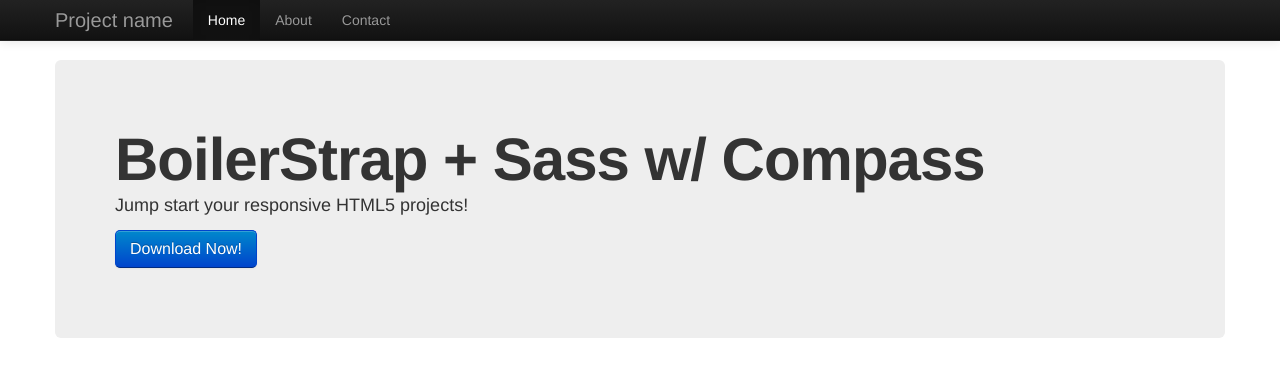
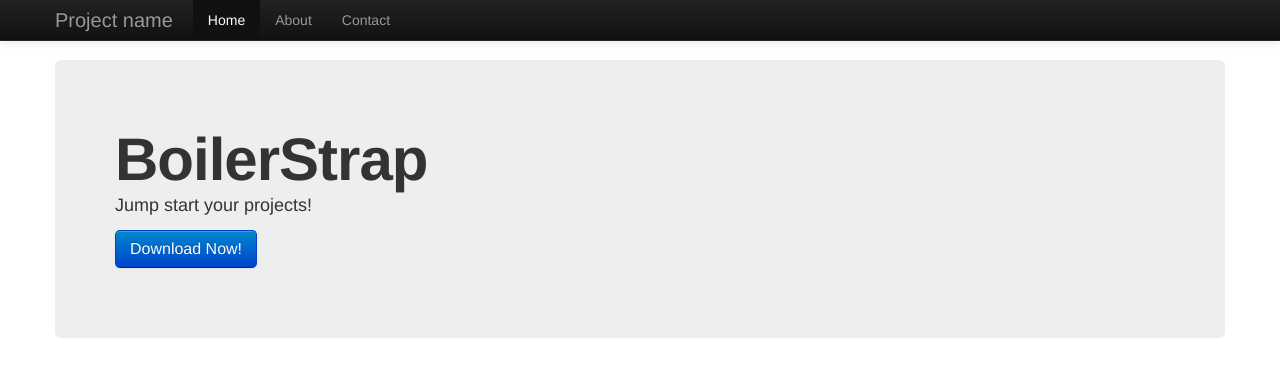
Before and after one commit to DavidVII/BoilerStrap, a plain HTML site: page index.html in a window 1280 px wide. Drawn offline with nearby package versions, Linux system fonts and the light colour scheme.

Commit message:
Update README file

```diff
--- a/index.html
+++ b/index.html
@@ -12,8 +12,6 @@
 
   <!-- Place favicon.ico and apple-touch-icon.png in the root directory -->
 
-        <link rel="stylesheet" href="css/bootstrap.min.css">
-        <link rel="stylesheet" href="css/bootstrap-responsive.min.css">
   <link rel="stylesheet" href="style.css">
   <script src="js/vendor/modernizr-2.6.2.min.js"></script>
 </head>
@@ -45,8 +43,8 @@
   <div class="container">
 
     <div class="hero-unit">
-            <h1>BoilerStrap + Sass w/ Compass</h1>
-            <p>Jump start your responsive HTML5 projects!</p>
+      <h1>BoilerStrap</h1>
+      <p>Jump start your projects!</p>
       <p>
         <a class="btn btn-primary btn-large">
           Download Now!
```
Also changed, not shown: 1 other file. Lines whose indentation alone changed are shown as unchanged.
